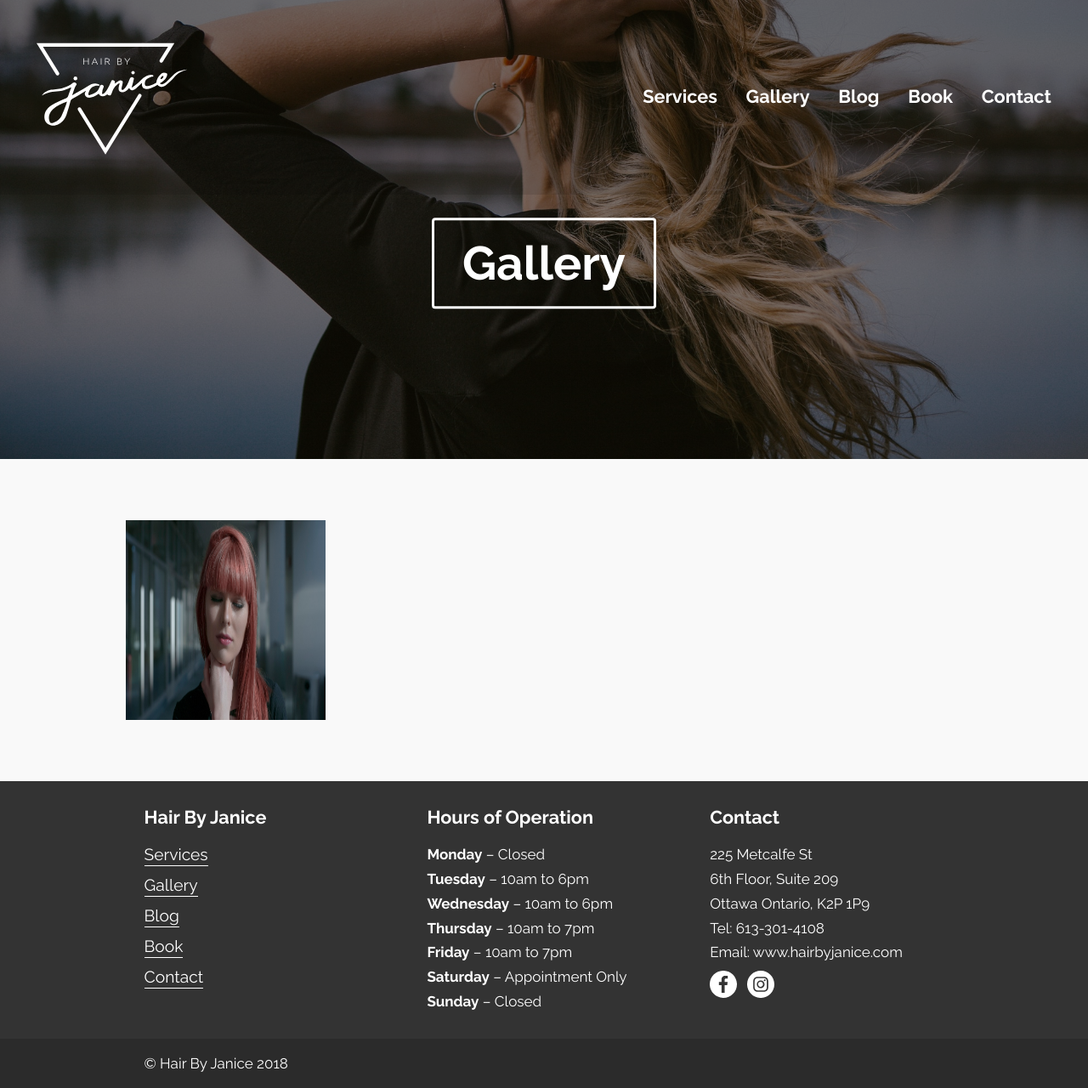
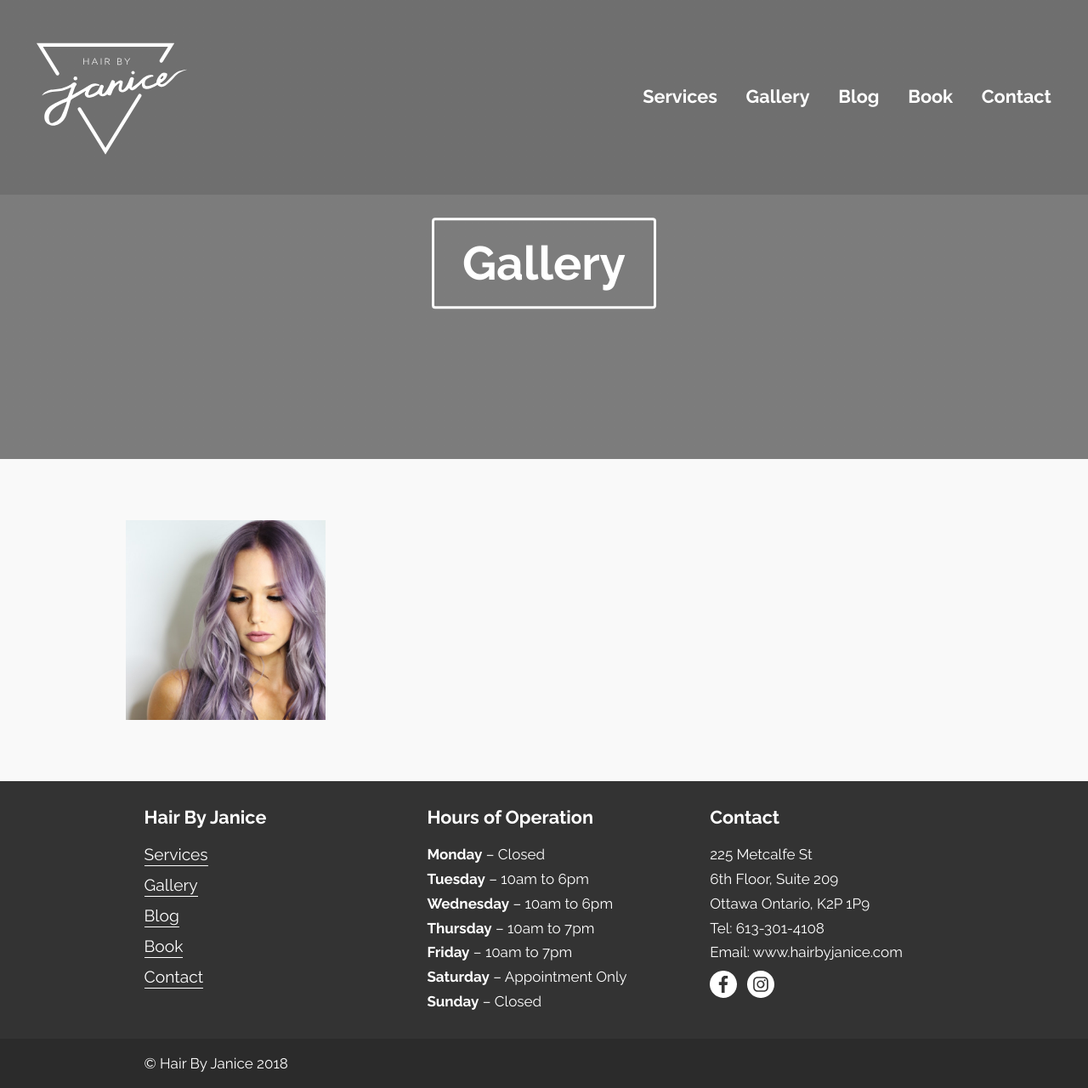
Before and after one commit to Dorsey2121/hair-by-janice, a Jekyll site: the page built from gallery.html, in a window 1280 px wide. Shown: the whole page at 85% size. Built offline with Jekyll 4.4.1, drawn with Linux system fonts in a browser that asks for light colours.

Commit message:
Update Pages “gallery”

```diff
--- a/_data/gallery.yml
+++ b/_data/gallery.yml
@@ -1,6 +1,4 @@
-banner-gallery:
-  image: /images/uploads/home-banner-2.jpg
-
 gallery:
-  - alttext: Girl with red hair
-    image: /images/uploads/image-2.jpg
+  - alttext: purple
+    banner-gallery: /images/uploads/home-banner-2.jpg
+    image: /images/uploads/image-1.jpg
```
